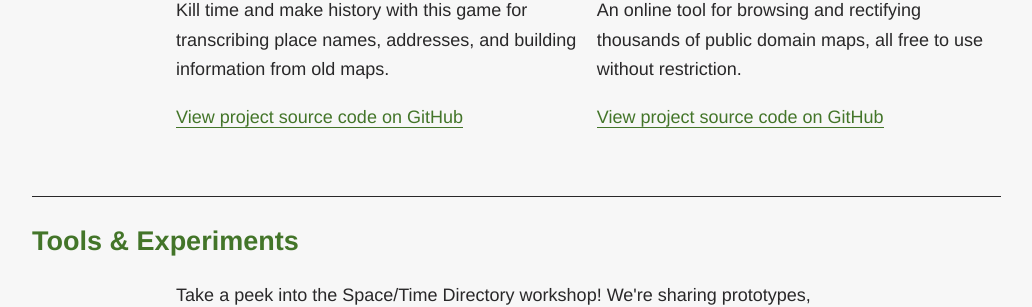
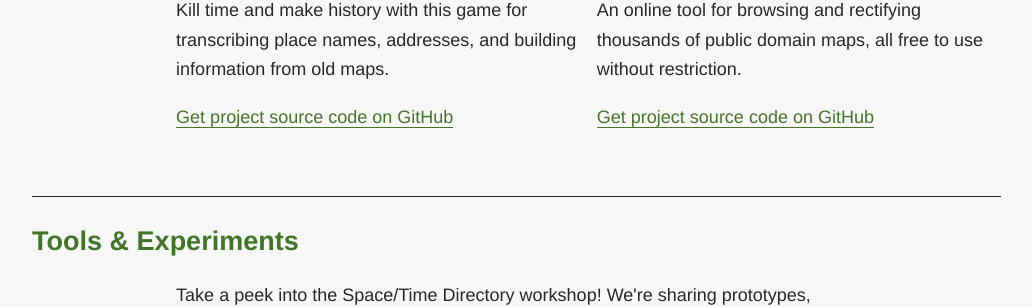
Before and after one commit to nypl-spacetime/nypl-spacetime.github.io, a Jekyll site: the page built from index.html, in a window 1280 px wide and 900 px high, scrolled down 2515 px. Shown: the part 153-460 px from the top of the window, without its empty margins (133-1165 px from the left). Built offline with Jekyll 4.4.1, drawn with Linux system fonts in a browser that asks for light colours; some web fonts are replaced.

Commit message:
:space_invader: vpat fixes

```diff
--- a/_includes/project-list.html
+++ b/_includes/project-list.html
@@ -13,7 +13,7 @@
   <li class="project-container {{ project.category }}">
       <div class="project-image-container">
         {% if project.url %}
-        <a href="{{ project.url }}" title="visit {{ project.name }}">
+        <a href="{{ project.url }}" title="visit {{ project.name }}" aria-hidden="true">
         {% else %}
         <!-- no a -->
         {% endif %}
@@ -46,7 +46,7 @@
         {% if project.github %}
         <p>
         <a href="{{ project.github }}">
-          View project source code on GitHub
+          Get project source code on GitHub
         </a>
         </p>
         {% endif %}
```
